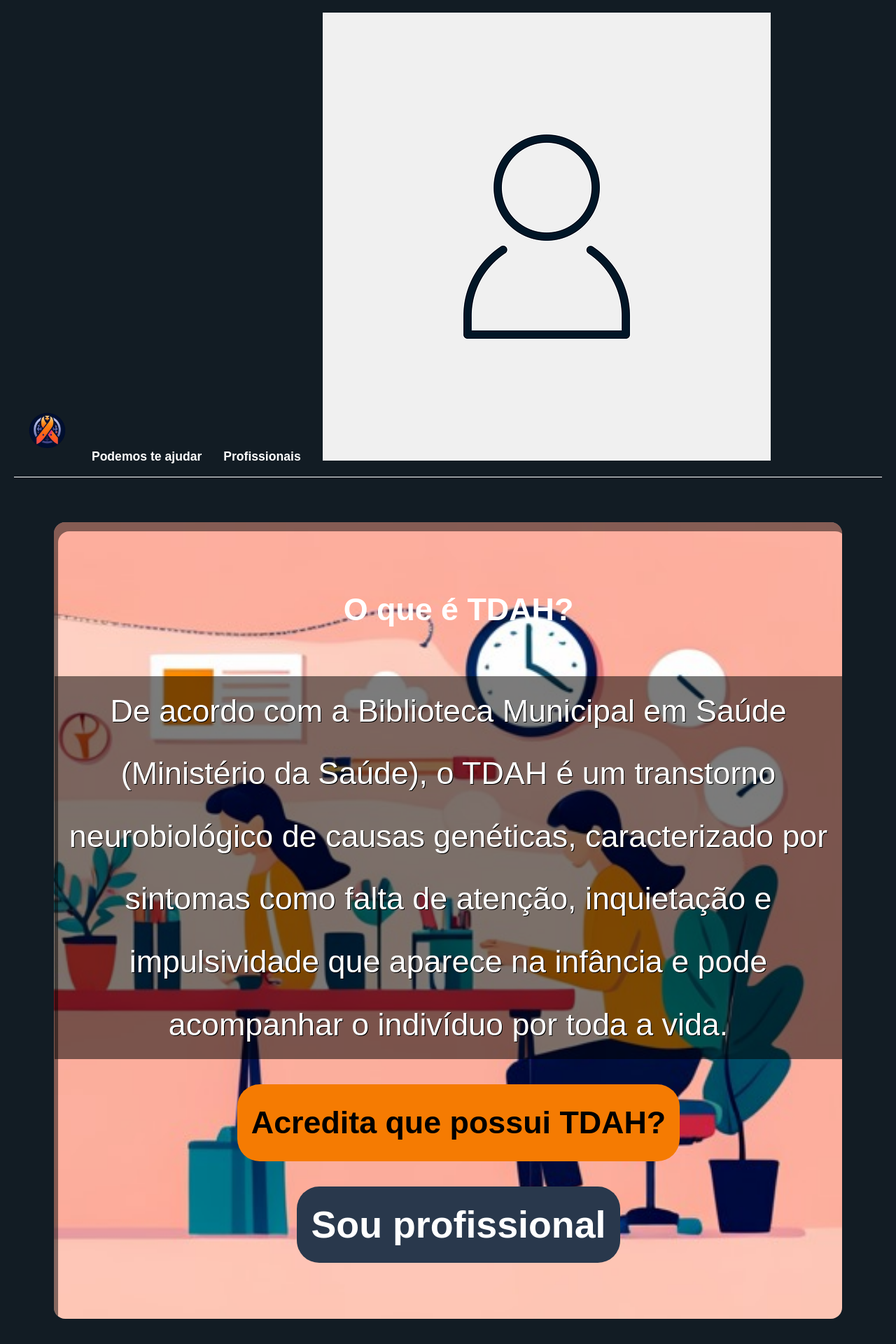
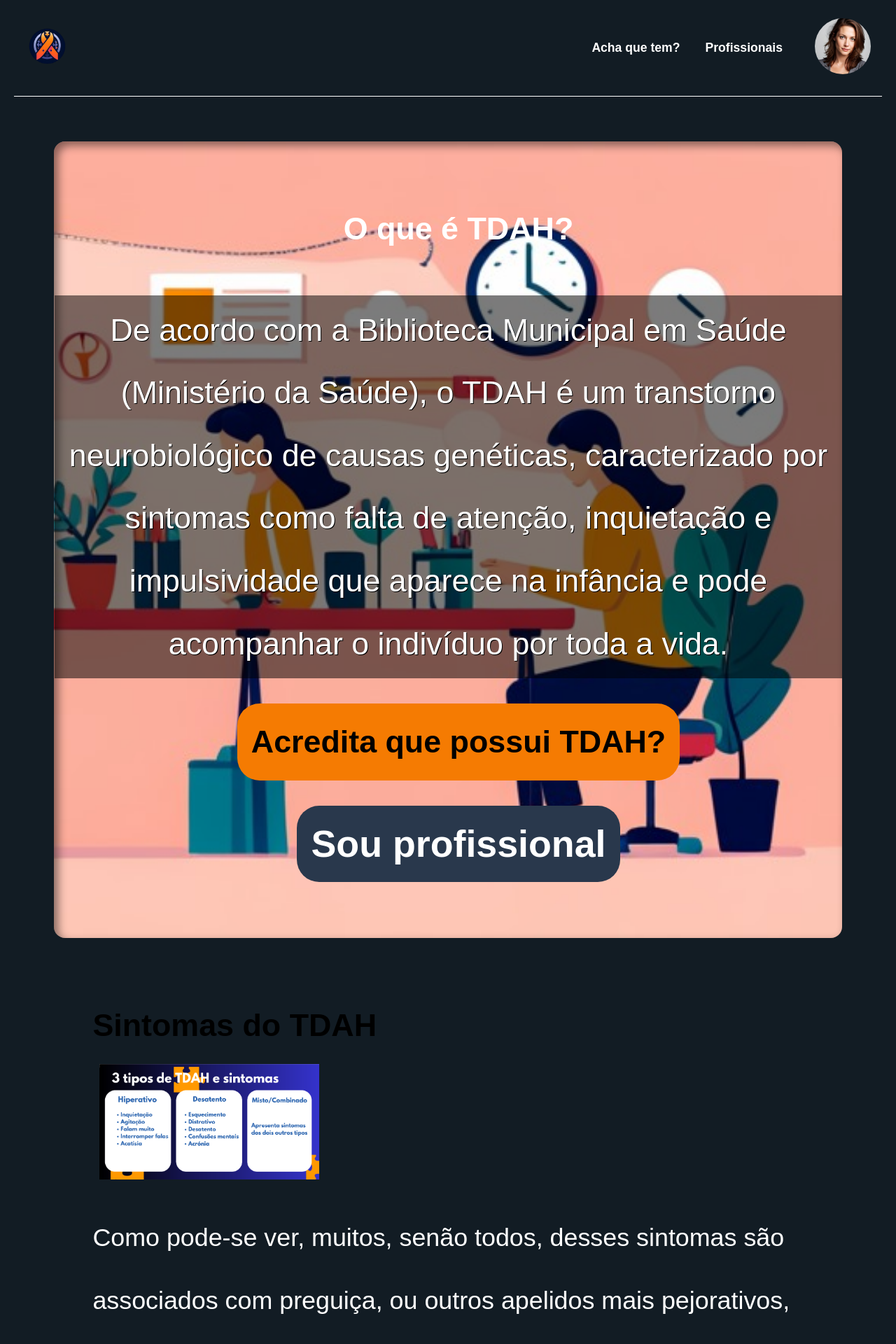
Before and after one commit to AlisonHSerpa/MarketPlacing-Project, a PHP site: page /paginas/Bem-vindo.php in a window 1280 px wide. Shown: the top 1920 px of the page at 70% size. Run offline with PHP 8.4, Linux system fonts and the light colour scheme.

Commit message:
ajustes CSS e HTML
Ajustamos o código PHP da tela de bem vindo, cadastro e profissionais e ajustamos o CSS de cada com os seus respectivos mídia query

```diff
--- a/Site/paginas/Bem-vindo.php
+++ b/Site/paginas/Bem-vindo.php
@@ -1,5 +1,5 @@
 <?php
-if (!isset($_SESSION)){
+if (!isset($_SESSION)) {
     session_start();
 }
 ?>
@@ -12,7 +12,7 @@ if (!isset($_SESSION)){
     <meta charset="UTF-8">
     <meta name="viewport" content="width=device-width, initial-scale=1.0">
     <title>Bem vindo</title>
-    <link rel="shortcut icon" href="imagens/Icon.ico" type="image/x-icon">
+    <link rel="shortcut icon" href="imagens/Icon_full-teste.ico" type="image/x-icon">
     <link rel="stylesheet" href="https://fonts.googleapis.com/css2?family=Material+Symbols+Outlined:opsz,wght,FILL,GRAD@20..48,100..700,0..1,-50..200" />
     <link rel="stylesheet" href="../styles/seu-estilo.css">
     <link rel="stylesheet" href="../styles/bem-vindo_query.css">
@@ -23,9 +23,9 @@ if (!isset($_SESSION)){
             <menu id="partes" class="menu">
                 <img src="imagens/icon.png" alt="Logo do Site" class="logo">
                 <i id="burguer" class="material-symbols-outlined" onclick="clickMenu()">menu</i>
-                <a href="questionario-informativo.php" class="item-menu" id="A">Podemos te ajudar</a>
+                <a href="questionario-informativo.php" class="item-menu" id="A">Acha que tem?</a>
                 <a href="tela-profissionais.php" class="item-menu" id="P">Profissionais</a>
-                <a href="#"><img src="imagens/foto2.png" alt="perfil id="perfil-foto></a>
+                <a href="#"><img src="imagens/foto2.jpg" alt="perfil" id="perfil-foto"></a>
             </menu>
         </nav>
     </header>
@@ -50,6 +50,9 @@ if (!isset($_SESSION)){
             <h2>Sintomas do TDAH</h2>
             <img src="imagens/sintomas.png" alt="imagem 1">
             <p>Como pode-se ver, muitos, senão todos, desses sintomas são associados com preguiça, ou outros apelidos mais pejorativos, resultados de ignorância por parte dos pais, que podem persistir até a fase adulta, influenciando a pessoa transtornada a desenvolver problemas mais sérios, como depressão, e ser obrigado a viver sem estar ciente dos próprios transtornos que são remediaveis por medicamentos especializados.</p>
+            <img src="imagens/foto3.jpg" alt="Imagem 1">
+            <img src="imagens/foto4.jpg" alt="Imagem 2">
+            <img src="imagens/foto5.jpg" alt="Imagem 3">
         </section>
 
         <!-- Secao para os usuarios -->
@@ -60,9 +63,6 @@ if (!isset($_SESSION)){
             <p>Caso esteja convencido a dar mais um passo para um real diagnostico, crie um login na selfcare, podemos recomendar para você psicologos ou psiquiatras da sua preferência para que você possa ter uma consulta, tudo que queremos é lhe ajudar você a trilhar a primeira etapa de uma fase importante na sua vida.</p>
             <a href="" class="btn">Faça login</a>
         </section>
-
-        <hr class="divisor">
-
         <!-- secao para os profissionais comprarem nossos servicos -->
         <section>
             <section class="texto" id="scroll2">
@@ -73,7 +73,6 @@ if (!isset($_SESSION)){
                 <a href="" class="btn">Quero me juntar</a>
             </section>
     </main>
-
         <!-- creditos -->
         <footer>
             <p>Site desenvolvivo por</p>
@@ -89,13 +88,13 @@ if (!isset($_SESSION)){
 
 <?php else: ?>
 
-    <!DOCTYPE html>
+<!DOCTYPE html>
 <html lang="pt-br">
 <head>
     <meta charset="UTF-8">
     <meta name="viewport" content="width=device-width, initial-scale=1.0">
     <title>Bem vindo</title>
-    <link rel="shortcut icon" href="imagens/Icon.ico" type="image/x-icon">
+    <link rel="shortcut icon" href="imagens/Icon_full-teste.ico" type="image/x-icon">
     <link rel="stylesheet" href="https://fonts.googleapis.com/css2?family=Material+Symbols+Outlined:opsz,wght,FILL,GRAD@20..48,100..700,0..1,-50..200" />
     <link rel="stylesheet" href="../styles/seu-estilo.css">
     <link rel="stylesheet" href="../styles/bem-vindo_query.css">
@@ -106,9 +105,9 @@ if (!isset($_SESSION)){
             <menu id="partes" class="menu">
                 <img src="imagens/icon.png" alt="Logo do Site" class="logo">
                 <i id="burguer" class="material-symbols-outlined" onclick="clickMenu()">menu</i>
-                <a href="questionario-informativo.php" class="item-menu" id="A">Podemos te ajudar</a>
+                <a href="questionario-informativo.php" class="item-menu" id="A">Acha que tem?</a>
                 <a href="tela-profissionais.php" class="item-menu" id="P">Profissionais</a>
-                <a href="#"><img src="imagens/foto2.png" alt="perfil id="perfil-foto></a>
+                <a href="painel.php"><img src="imagens/foto2.jpg" alt="perfil" id="perfil-foto"></a>
             </menu>
         </nav>
     </header>
@@ -128,6 +127,9 @@ if (!isset($_SESSION)){
             <h2>Sintomas do TDAH</h2>
             <img src="imagens/sintomas.png" alt="imagem 1">
             <p>Como pode-se ver, muitos, senão todos, desses sintomas são associados com preguiça, ou outros apelidos mais pejorativos, resultados de ignorância por parte dos pais, que podem persistir até a fase adulta, influenciando a pessoa transtornada a desenvolver problemas mais sérios, como depressão, e ser obrigado a viver sem estar ciente dos próprios transtornos que são remediaveis por medicamentos especializados.</p>
+            <img src="imagens/foto3.jpg" alt="Imagem 1">
+            <img src="imagens/foto4.jpg" alt="Imagem 2">
+            <img src="imagens/foto5.jpg" alt="Imagem 3">
         </section>
 
         <!-- Secao para os usuarios -->
@@ -138,9 +140,6 @@ if (!isset($_SESSION)){
             <p>Caso esteja convencido a dar mais um passo para um real diagnostico, crie um login na selfcare, podemos recomendar para você psicologos ou psiquiatras da sua preferência para que você possa ter uma consulta, tudo que queremos é lhe ajudar você a trilhar a primeira etapa de uma fase importante na sua vida.</p>
             <a href="" class="btn">Faça login</a>
         </section>
-
-        <hr class="divisor">
-
         <!-- secao para os profissionais comprarem nossos servicos -->
         <section>
             <section class="texto" id="scroll2">
@@ -151,7 +150,6 @@ if (!isset($_SESSION)){
                 <a href="" class="btn">Quero me juntar</a>
             </section>
     </main>
-
         <!-- creditos -->
         <footer>
             <p>Site desenvolvivo por</p>
--- a/Site/styles/seu-estilo.css
+++ b/Site/styles/seu-estilo.css
@@ -1,17 +1,15 @@
-/* necessita de atenção ao tamanho das imagens e forma de referencia*/
-
 @charset "utf-8";
 
 *{
     font-family: Arial, Helvetica, sans-serif;
     margin: 0;
-    padding: 0%;
+    padding: 0;
     font-size: 1em;
 }
 
 html, body{
     height: 100vh;
-    background-color: #121c24;
+    background-color: #121C24;
 }
 
 header {
@@ -30,9 +28,19 @@ header {
     width: 100%;
 }
 
+#partes {
+    display: flex;
+    align-items: center;
+    justify-content: space-between;
+    width: 100%;
+}
+
 #partes > p {
-    /* pequeno espacamento entre os links*/
-    margin-left: 10px;
+    margin-left: 10px; /* Pequeno espaçamento do lado esquerdo */
+}
+
+#partes > a {
+    margin-right: 10px; /* Pequeno espaçamento entre os links */
 }
 
 nav menu{
@@ -46,8 +54,7 @@ nav > menu > a{
     font-weight: bold;
     transition-duration: 0.5s;
     color: white;
-    /*espacamento entre os links da direita*/
-    margin-left: 10px;
+    margin-left: 10px; /* Espaçamento entre os links à direita */
 }
 
 nav > menu > p{
@@ -57,33 +64,27 @@ nav > menu > p{
     font-weight: bold;
     transition-duration: 0.5s;
     color: white;
-    /* mantem o tutilo do site a esquerda*/
-    margin-right: auto;
+    margin-right: auto; /* Mantém o título do site à esquerda */
 }
 
 .logo {
-    height: 80px;
-    margin-left: 10px;
-    margin-right: auto;
+    height: 80px; /* Ajuste a altura conforme necessário */
+    margin-left: 10px; /* Pequeno espaçamento da borda esquerda */
+    margin-right: auto; /* Empurra os links para a direita */
 }
 
 #perfil-foto {
-    height: 80px;
-    margin-left: 10px;
-    margin-right: auto;
+    height: 80px; /* Ajuste a altura conforme necessário */
+    margin-left: 10px; /* Pequeno espaçamento da borda esquerda */
+    margin-right: auto; /* Empurra os links para a direita */
     border-radius: 50%;
-    /* animacao suave */
-    transition: transform 0.3s ease-in-out;
+    transition: transform 0.3s ease-in-out; /* Animação suave */
 }
 
-body > main > section.texto > img.info-imagem {
-    width: 1000px;
-    height: 500px;
-}
-
-body > main > section.texto > img.info-imagem {
-    width: 1000px;
-    height: 500px;
+#perfil-foto:hover {
+    cursor: pointer; /* Adicionar cursor para indicar que o item pode ser clicado */
+    background-color: #121C24 !important;
+    transform: scale(1.1); /* Aumenta o tamanho da imagem em 10% */
 }
 
 nav > menu > a.item-menu:hover{
@@ -103,7 +104,7 @@ nav > menu > a.item-menu:hover{
     transition-duration: 1.0s;
 }
 
-.perfil-menu a{
+.perfil-menu a {
     display: block;
     padding: 10px 20px;
     text-decoration: none;
@@ -116,7 +117,7 @@ nav > menu > a.item-menu:hover{
     background-color: #1c2735;
 }
 
-.perfil-menu a:last-child{
+.perfil-menu a:last-child {
     border-bottom: none;
 }
 
@@ -128,10 +129,11 @@ i#burguer{
     border: 0;
     height: 1px;
     background-color: white;
-    margin: 0 20px;
-    margin-bottom: 64px;
+    margin: 0 20px; /* Adicione um espaçamento horizontal se desejar */
+    margin-bottom: 64px; /*afastar os conteudos abaixo*/
     transition-duration: 1.0s;
 }
+
 
 section{
     padding-top: 10vh;
@@ -141,7 +143,7 @@ section{
     font-size: 3.5vw;
 }
 
-section > p {
+section > p{
     padding-bottom: 2em;
 }
 
@@ -150,47 +152,41 @@ section > a{
 }
 
 section.texto{
-    margin-left: 8%;
-    margin-right: 8%;
+    margin-left: 8%; /* Pequeno espaçamento da borda esquerda */
+    margin-right: 8%; /* Pequeno espaçamento da borda direito */
 }
 
 section.texto > h1 {
     text-align: center;
-    color: white !important;
 }
 
-section.texto > h2 {
-    text-align: center;
-    color: white !important;
-}
-
-section.texto > a{
+section.texto > a {
     display: flex;
     flex-direction: column;
-    justify-content: center;
-    align-items: center;
+    justify-content: center; /* Centraliza verticalmente */
+    align-items: center; /* Centraliza horizontalmente */
     text-align: center;
 }
 
-section.imagem{
+section.imagem {
     background-color: rgba(51, 51, 51);
     color: white;
-    box-shadow: inset 6px 13px 0px rgba(0, 0, 0, 0.473);
+    box-shadow: inset 6px 6px 13px 0px rgba(0, 0, 0, 0.473);
     background-size: cover;
     background-repeat: no-repeat;
     display: flex;
     flex-direction: column;
-    justify-content: center;
-    align-items: center;
+    justify-content: center; /* Centraliza verticalmente */
+    align-items: center; /* Centraliza horizontalmente */
     text-align: center;
-    min-height: 50vh;
-    margin-left: 6%;
-    margin-right: 6%;
+    min-height: 50vh; /* Altura mínima para a section */
+    margin-left: 6%; /* Pequeno espaçamento da borda esquerda */
+    margin-right: 6%; /* Pequeno espaçamento da borda direito */
     border-radius: 16px;
 }
 
 section.imagem > p{
-    display: inline-block;
+    display: inline-block; /* inline-block para adequar o conteudo dentro da box com a box*/
     padding: 5px;
     background-color: rgba(0, 0, 0, 0.514);
     margin: 0%;
@@ -203,11 +199,12 @@ section#img01{
     background-image: url("../paginas/imagens/foto1.jpg");
     background-position: right center;
 }
+
 .btn {
     display: inline-block;
     margin-top: 36px;
     padding: 10px 20px;
-    background-color: #f57b02;
+    background-color: #F57B02;
     text-decoration: none;
     font-size: 1.0em;
     font-weight: bold;
@@ -220,36 +217,45 @@ section#img01{
     display: inline-block;
     margin-top: 36px;
     padding: 10px 20px;
-    background-color: #29384c;
+    background-color: #29384C;
     color: white !important;
     text-decoration: none;
     font-size: 1.2em;
     font-weight: bold;
     border-radius: 32px;
     text-align: center;
-    transition: backgorund-color 0.3s ease;
+    transition: background-color 0.3s ease;
 }
 
 .diferente:hover {
     background-color: #1c2735;
 }
 
-.btn:hover{
-    background-color: #1c2735;
+
+
+.btn:hover {
+    background-color: #ca6500;
 }
 
-.texto > p {
+.texto > h1{
+    color: white;
+    font-size: 1.5em;
+    margin: 50px;
+}
+
+.texto > p{
     font-size: 0.8em;
     color: white;
 }
 
 section.texto > img {
     display: inline-block;
-    margin: 10px;
-    width: 30%;
-    max-width: auto;
-    height: auto;
+    margin: 10px; /* Espaçamento entre as imagens */
+    width: 30%; /* Controle do tamanho das imagens - ajuste conforme necessário */
+    max-width: 2500px; /* Controle de largura máxima */
+    height: auto; /* Mantém a proporção da imagem */
 }
+
 
 footer{
     background-color: black;
```
Also changed, not shown: Site/paginas/cadastro.php (+9 -14 lines), Site/paginas/tela_login.php (+16 -17 lines), Site/paginas/tela_profissional.php (+28 -34 lines), Site/styles/bem-vindo-query.css (+20 -16 lines).
